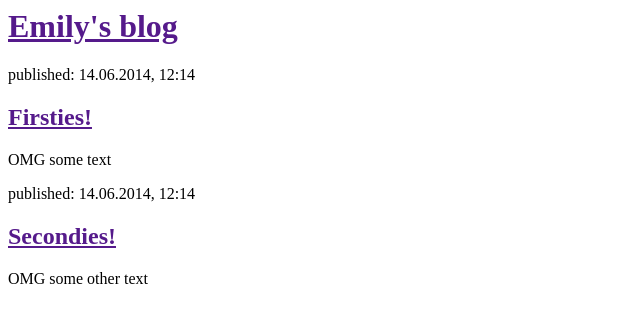
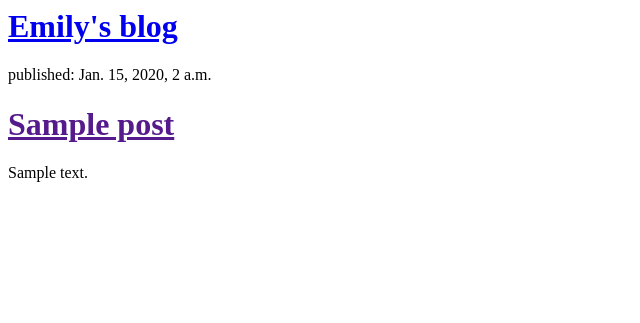
Before and after one commit to eyspahn/djangogirls_tutorial, a Django app: template blog/templates/blog/post_list.html in a window 1280 px wide. Shown: the top 323 px of the page, without its empty margins (0-640 px from the left). Run offline with Django 3.2, Linux system fonts and the light colour scheme; the template is opened without the code that fills it: values that come from a table or form of the project are taken from there, others are empty; tables that the repository leaves empty hold one stand-in row (values such as "Sample post").

Commit message:
Modified templates to display posts from database

```diff
--- a/blog/templates/blog/post_list.html
+++ b/blog/templates/blog/post_list.html
@@ -4,19 +4,16 @@
   </head>
   <body>
     <div>
-      <h1><a href="">Emily's blog</a></h1>
+      <h1><a href="/">Emily's blog</a></h1>
     </div>
 
+  {% for post in posts %}
     <div>
-      <p>published: 14.06.2014, 12:14</p>
-      <h2><a href="">Firsties!</a></h2>
-      <p> OMG some text </p>
+      <p> published: {{ post.published_date }}</p>
+      <h1><a href="">{{ post.title }}</a></h1>
+      <p>{{ post.text|linebreaks }}</p>
     </div>
+  {% endfor %}
 
-    <div>
-      <p>published: 14.06.2014, 12:14</p>
-      <h2><a href="">Secondies!</a></h2>
-      <p> OMG some other text </p>
-    </div>
   </body>
 </html>
--- a/blog/views.py
+++ b/blog/views.py
@@ -1,5 +1,8 @@
 from django.shortcuts import render
+from django.utils import timezone
+from .models import Post
 
 # Create your views here.
 def post_list(request):
-    return render(request, 'blog/post_list.html', {})
+    posts = Post.objects.filter(published_date__lte=timezone.now()).order_by('published_date')
+    return render(request, 'blog/post_list.html', {'posts': posts})
```
